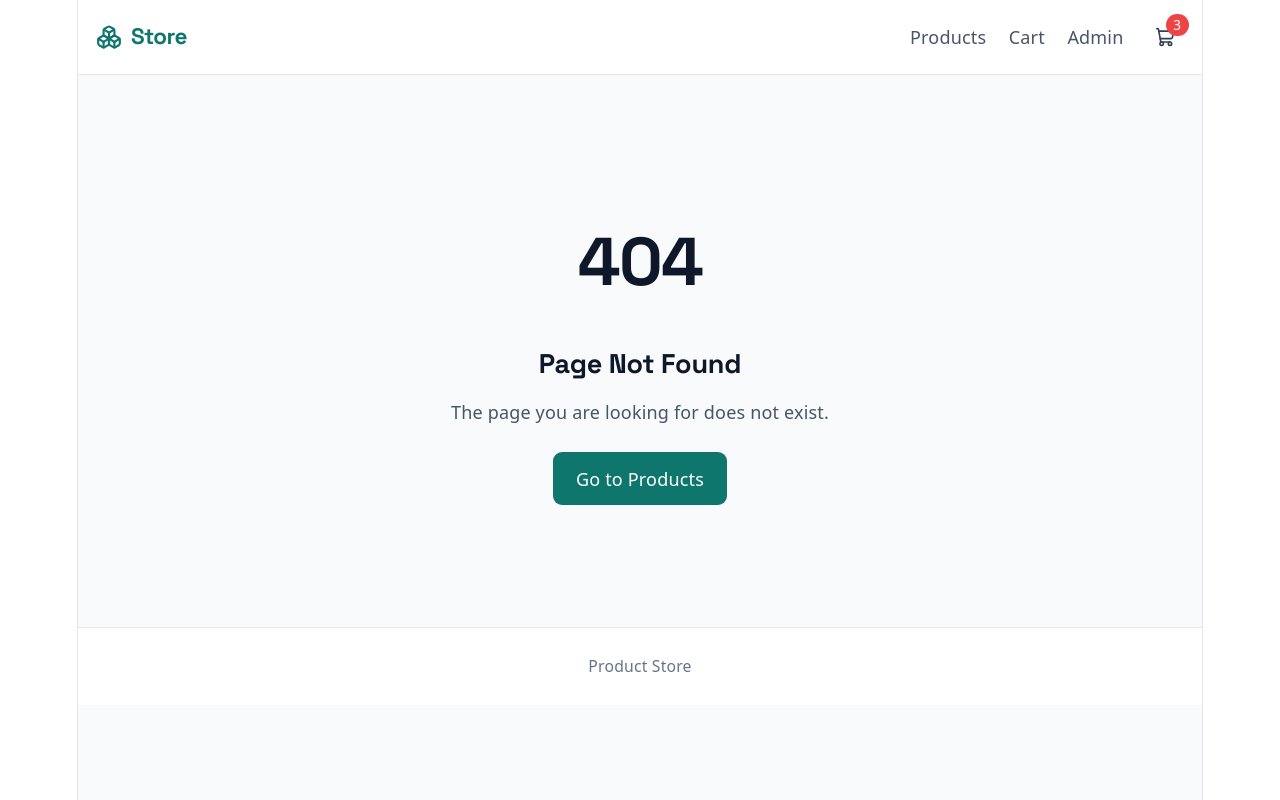
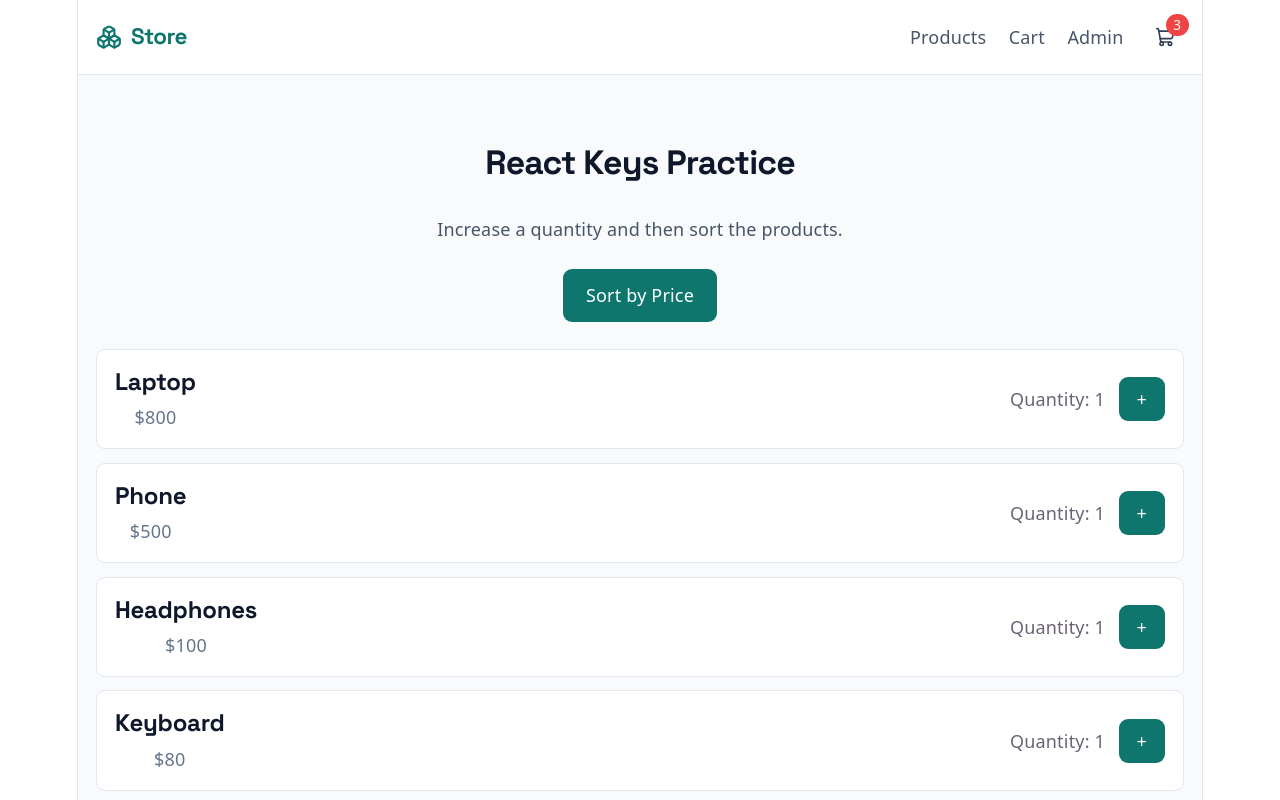
Before and after one commit to sujanganiga/HDFC_LIFE, a React (Vite) app in the folder product-store/: page /keys in a window 1280 px wide. Before the commit this address had no page. Shown: the top 800 px of the page. Built offline with nearby package versions, Linux system fonts and the light colour scheme.

Commit message:
fix: correct list keys

```diff
--- a/product-store/src/App.jsx
+++ b/product-store/src/App.jsx
@@ -12,6 +12,7 @@ import ProductDetailPage from "./pages/ProductDetailPage";
 import CartPage from "./pages/CartPage";
 import AdminPage from "./pages/AdminPage";
 import NotFoundPage from "./pages/NotFoundPage";
+import KeysPracticePage from "./pages/KeysPracticePage";
 
 function RequireAdmin({ children }) {
   const isAdmin = false;
@@ -65,6 +66,11 @@ function App() {
           />
 
           <Route
+            path="/keys"
+            element={<KeysPracticePage />}
+          />
+
+          <Route
             path="*"
             element={<NotFoundPage />}
           />
--- a/product-store/src/components/Modal.jsx
+++ b/product-store/src/components/Modal.jsx
@@ -3,7 +3,6 @@ import { X } from "lucide-react";
 
 function Modal({ isOpen, onClose, title, children }) {
 
-  // Close modal when Escape is pressed
   useEffect(() => {
     if (!isOpen) return;
 
@@ -20,7 +19,6 @@ function Modal({ isOpen, onClose, title, children }) {
     };
   }, [isOpen, onClose]);
 
-  // Prevent background scrolling
   useEffect(() => {
     document.body.style.overflow = isOpen ? "hidden" : "";
 
@@ -29,7 +27,6 @@ function Modal({ isOpen, onClose, title, children }) {
     };
   }, [isOpen]);
 
-  // Don't render anything when modal is closed
   if (!isOpen) {
     return null;
   }
@@ -39,13 +36,11 @@ function Modal({ isOpen, onClose, title, children }) {
       onClick={onClose}
       className="fixed inset-0 z-50 flex items-center justify-center bg-black/50 p-4"
     >
-      {/* Modal Panel */}
       <div
         onClick={(event) => event.stopPropagation()}
         className="w-full max-w-lg rounded-xl bg-white shadow-xl"
       >
 
-        {/* Header */}
         <div className="flex items-center justify-between border-b border-slate-200 px-6 py-4">
 
           <h2 className="font-display text-lg font-bold text-slate-900">
@@ -63,7 +58,6 @@ function Modal({ isOpen, onClose, title, children }) {
 
         </div>
 
-        {/* Content */}
         <div className="max-h-[80vh] overflow-y-auto px-6 py-5">
           {children}
         </div>
--- a/product-store/src/layouts/RootLayout.jsx
+++ b/product-store/src/layouts/RootLayout.jsx
@@ -12,11 +12,9 @@ function RootLayout() {
   return (
     <div className="min-h-screen bg-slate-50">
 
-      {/* Navbar */}
       <header className="sticky top-0 z-40 border-b border-slate-200 bg-white">
         <div className="mx-auto flex max-w-6xl items-center justify-between px-4 py-4">
 
-          {/* Logo */}
           <NavLink
             to="/products"
             className="flex items-center gap-2 text-teal-700"
@@ -28,7 +26,6 @@ function RootLayout() {
             </span>
           </NavLink>
 
-          {/* Navigation */}
           <nav className="flex items-center gap-5">
 
             <NavLink
@@ -52,7 +49,6 @@ function RootLayout() {
               Admin
             </NavLink>
 
-            {/* Cart icon */}
             <button
               type="button"
               className="relative rounded-md p-2 text-slate-700 hover:text-teal-700"
@@ -68,12 +64,10 @@ function RootLayout() {
         </div>
       </header>
 
-      {/* Child pages render here */}
       <main className="mx-auto w-full max-w-6xl px-4 py-8">
         <Outlet />
       </main>
 
-      {/* Footer */}
       <footer className="border-t border-slate-200 bg-white">
         <div className="mx-auto max-w-6xl px-4 py-6 text-center text-sm text-slate-500">
           Product Store
--- /dev/null
+++ b/product-store/src/pages/KeysPracticePage.jsx
@@ -0,0 +1,112 @@
+import { useState } from "react";
+
+const products = [
+  {
+    id: 1,
+    title: "Laptop",
+    price: 800,
+  },
+  {
+    id: 2,
+    title: "Phone",
+    price: 500,
+  },
+  {
+    id: 3,
+    title: "Headphones",
+    price: 100,
+  },
+  {
+    id: 4,
+    title: "Keyboard",
+    price: 80,
+  },
+  {
+    id: 5,
+    title: "Monitor",
+    price: 300,
+  },
+];
+
+function ProductRow({ product }) {
+  const [quantity, setQuantity] = useState(1);
+
+  return (
+    <div className="flex items-center justify-between rounded-lg border border-slate-200 bg-white p-4">
+
+      <div>
+        <h2 className="font-display font-bold text-slate-900">
+          {product.title}
+        </h2>
+
+        <p className="text-slate-500">
+          ${product.price}
+        </p>
+      </div>
+
+      <div className="flex items-center gap-3">
+
+        <span className="font-medium">
+          Quantity: {quantity}
+        </span>
+
+        <button
+          type="button"
+          onClick={() => setQuantity(quantity + 1)}
+          className="rounded-lg bg-teal-700 px-4 py-2 font-medium text-white hover:bg-teal-800"
+        >
+          +
+        </button>
+
+      </div>
+
+    </div>
+  );
+}
+
+function KeysPracticePage() {
+  const [productList, setProductList] = useState(products);
+
+  const sortByPrice = () => {
+    const sortedProducts = [...productList].sort(
+      (a, b) => a.price - b.price
+    );
+
+    setProductList(sortedProducts);
+  };
+
+  return (
+    <div>
+
+      <h1 className="font-display text-3xl font-bold tracking-tight text-slate-900">
+        React Keys Practice
+      </h1>
+
+      <p className="mt-3 text-slate-600">
+        Increase a quantity and then sort the products.
+      </p>
+
+      <button
+        type="button"
+        onClick={sortByPrice}
+        className="mt-6 rounded-lg bg-teal-700 px-5 py-3 font-medium text-white hover:bg-teal-800"
+      >
+        Sort by Price
+      </button>
+
+      <div className="mt-6 space-y-3">
+
+        {productList.map((product, index) => (
+          <ProductRow
+            key={product.id}
+            product={product}
+          />
+        ))}
+
+      </div>
+
+    </div>
+  );
+}
+
+export default KeysPracticePage;
```
